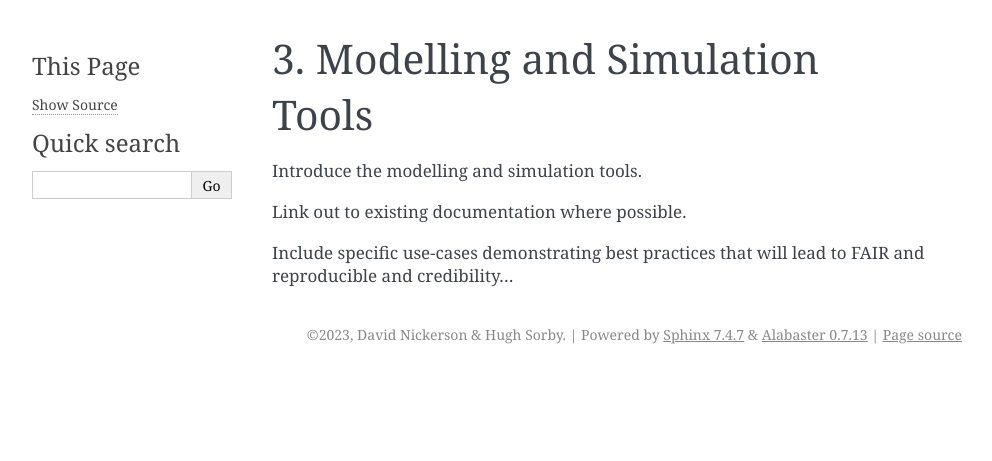
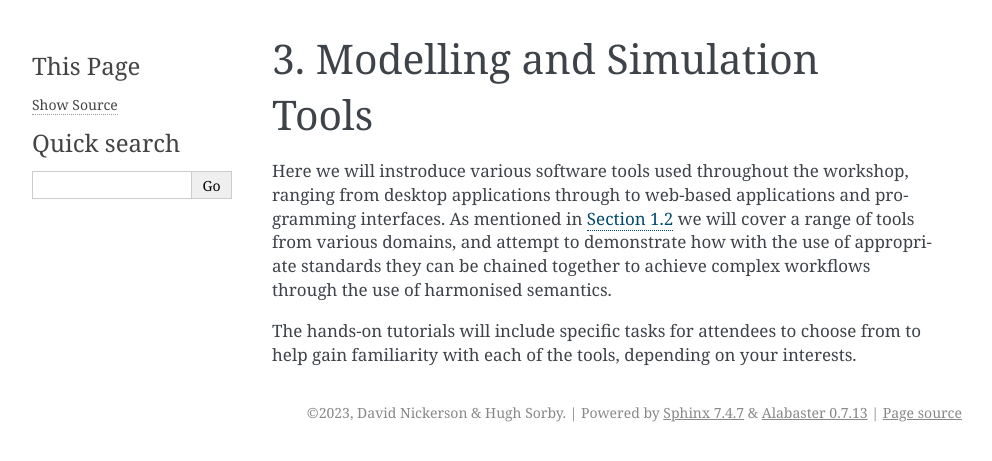
Before and after one commit to tools-for-credible-digital-twins/embc23, a Sphinx documentation site: the page built from source/modelling-tools/index.rst, in a window 1280 px wide. Shown: the top 461 px of the page, without its empty margins (148-1140 px from the left). Built offline with Sphinx 7.4.7, drawn with Linux system fonts in a browser that asks for light colours.

Commit message:
Preliminary description of the modelling tools section

```diff
--- a/source/modelling-tools/index.rst
+++ b/source/modelling-tools/index.rst
@@ -1,8 +1,7 @@
 Modelling and Simulation Tools
 ==============================
 
-Introduce the modelling and simulation tools.
+Here we will instroduce various software tools used throughout the workshop, ranging from desktop applications through to web-based applications and programming interfaces.
+As mentioned in :numref:`workshop_philosophy` we will cover a range of tools from various domains, and attempt to demonstrate how with the use of appropriate standards they can be chained together to achieve complex workflows through the use of harmonised semantics.
 
-Link out to existing documentation where possible.
-
-Include specific use-cases demonstrating best practices that will lead to FAIR and reproducible and credibility...
+The hands-on tutorials will include specific tasks for attendees to choose from to help gain familiarity with each of the tools, depending on your interests.
```
